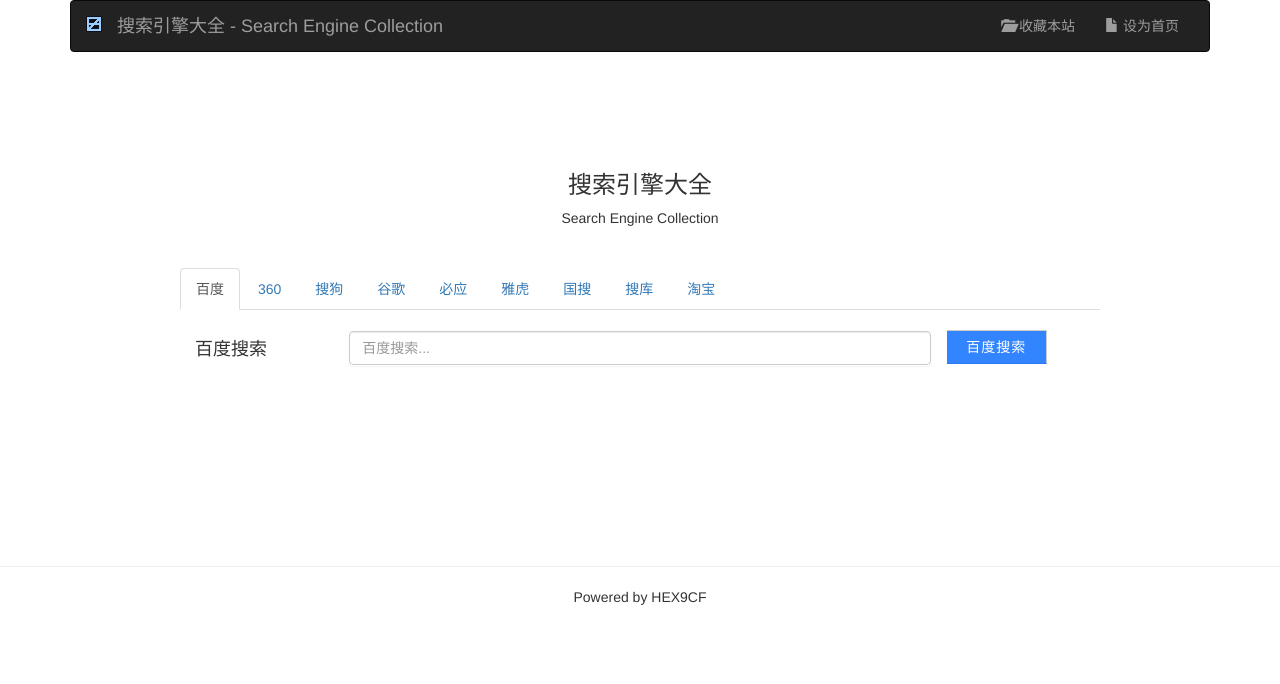
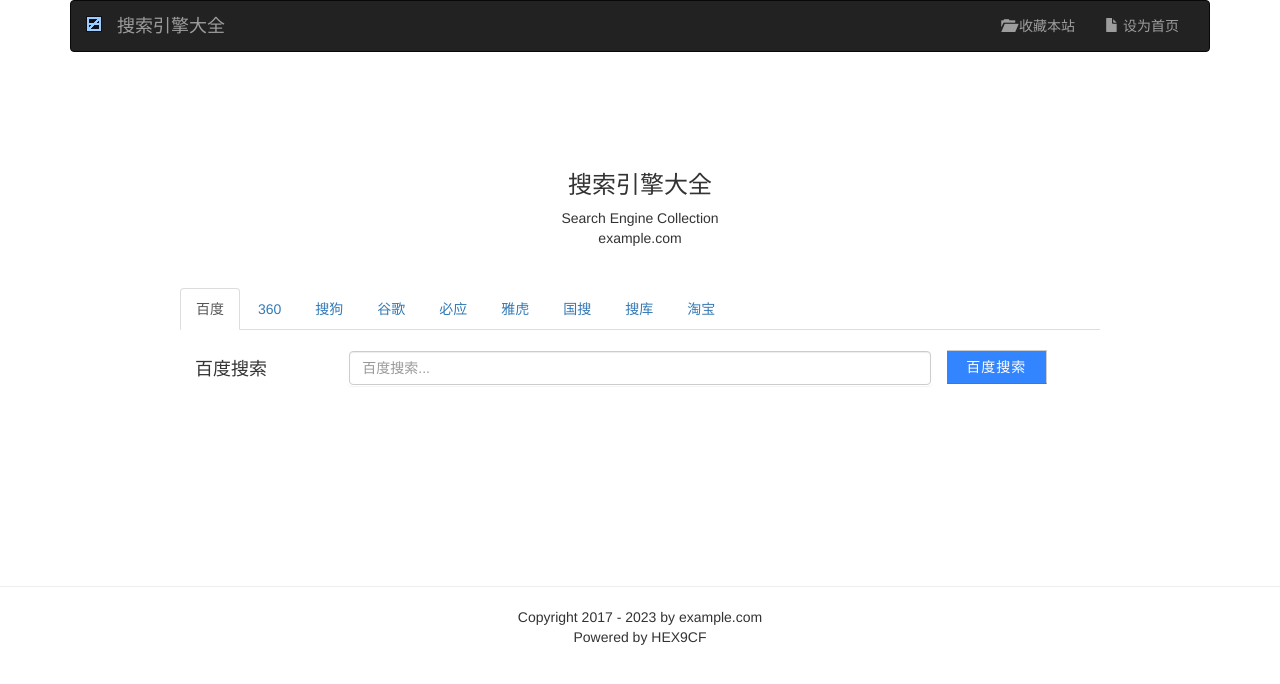
Before and after one commit to HEX9CF/SearchEngineCollection, a plain HTML site: page index.html in a window 1280 px wide. Drawn offline with Linux system fonts and the light colour scheme.

Commit message:
预留copyright声明

```diff
--- a/index.html
+++ b/index.html
@@ -10,11 +10,11 @@ Powered by HEX9CF
 <html>
 <head>
     <meta charset="utf-8"/>
-    <title>搜索引擎大全 - Search Engine Collection</title>
+    <title>搜索引擎大全 - example.com</title>
     <script src="static/js/jquery-3.1.1.min.js"></script>
     <link rel="stylesheet" href="static/bootstrap/css/bootstrap.css"/>
     <script src="static/bootstrap/js/bootstrap.js"></script>
-    <meta name="title" content="搜索引擎大全 - Search Engine Collection"/>
+    <meta name="title" content="搜索引擎大全 - example.com"/>
     <meta name="keywords" content="搜索 搜索引擎 搜索大全 搜索引擎大全"/>
     <meta name="description" content="搜索引擎大全提供多个搜索引擎入口，可以快捷地切换搜索引擎。"/>
     <style>
@@ -61,7 +61,7 @@ Powered by HEX9CF
                 <a class="navbar-brand" href="#">
                     <img alt="icon" src="favicon.ico">
                 </a>
-                <a class="navbar-brand" href="#">搜索引擎大全 - Search Engine Collection</a>
+                <a class="navbar-brand" href="#">搜索引擎大全</a>
             </div>
             <div class="collapse navbar-collapse" id="bs-example-navbar-collapse-2">
                 <ul class="nav navbar-nav navbar-right">
@@ -75,7 +75,7 @@ Powered by HEX9CF
     </nav>
     <br><br><br><br>
     <div class="col-md-5"></div>
-    <div class="col-md-2" style="text-align: center;"><h3>搜索引擎大全</h3>Search Engine Collection</div>
+    <div class="col-md-2" style="text-align: center;"><h3>搜索引擎大全</h3>Search Engine Collection<br/>example.com</div>
     <div class="col-md-5"></div>
 </div>
 <br><br>
@@ -317,6 +317,6 @@ Powered by HEX9CF
 </div>
 <br><br><br><br><br><br><br><br>
 <hr/>
-<div align="middle">Powered by HEX9CF</div>
+<div align="middle">Copyright 2017&nbsp;- <script>var date = new Date();document.write(date.getFullYear());</script> by example.com <br>Powered by HEX9CF</div>
 </body>
 </html>
```
